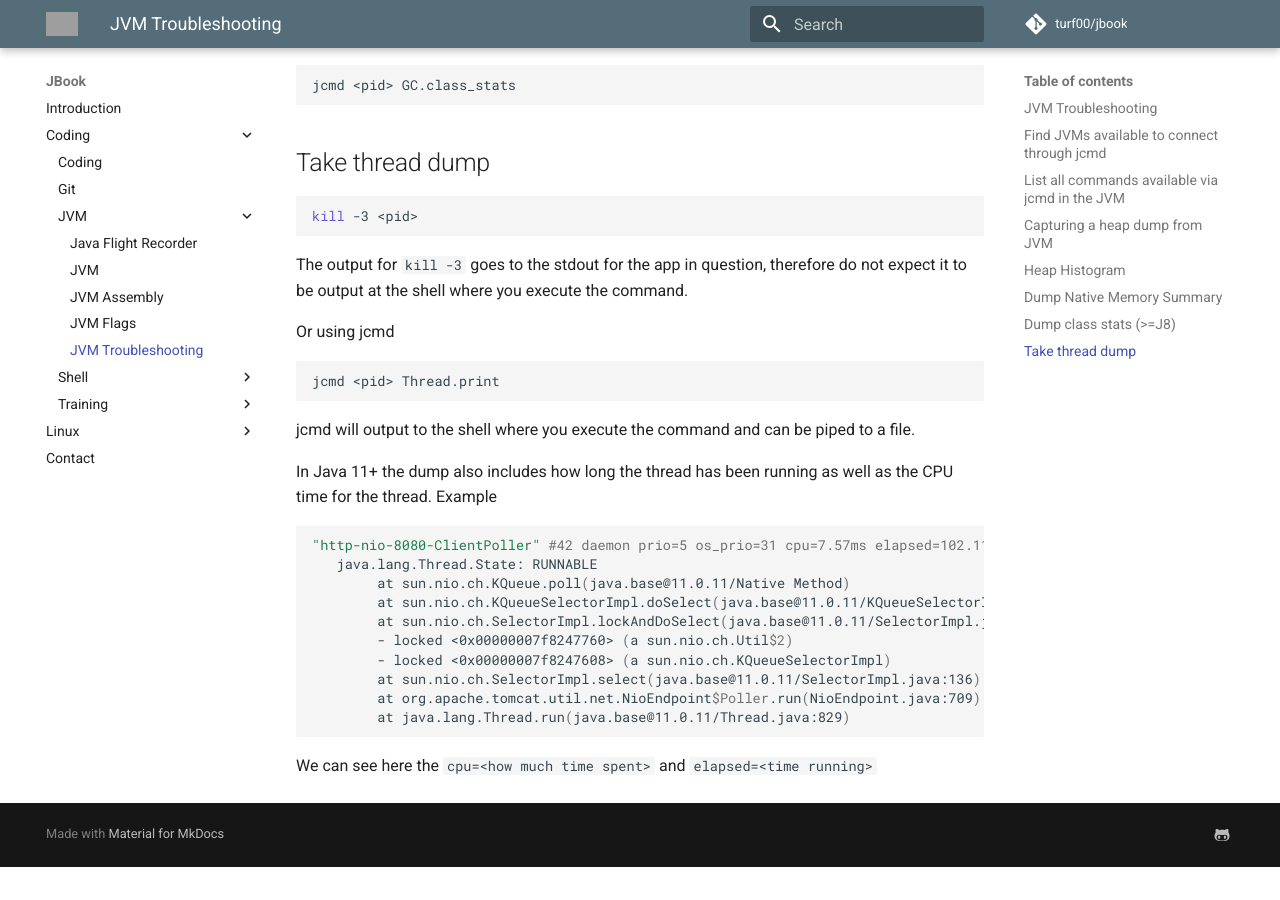
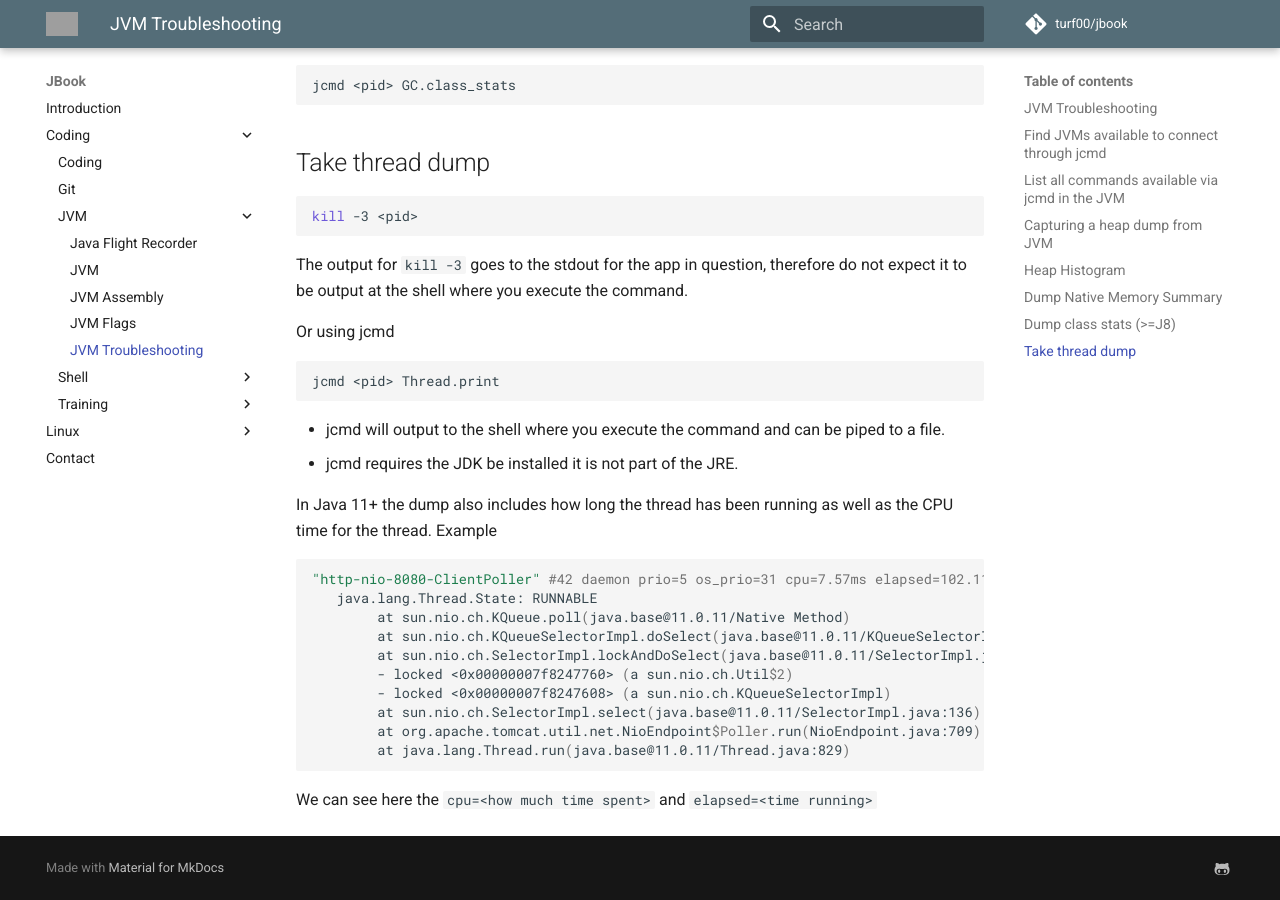
Before and after one commit to turf00/jbook, an MkDocs documentation site: the page built from docs/coding/jvm/jvm-troubleshooting.md, in a window 1280 px wide and 900 px high, scrolled down 1878 px. Built offline with MkDocs 1.6.1 and Material for MkDocs 9.7.7, drawn with Linux system fonts in a browser that asks for light colours; comment, search, counter and statistics services are not loaded; before the commit the page ends 2745 px from its top, so only the background shows below that; grey boxes are pictures that could not be loaded.

Commit message:
More info

````diff
--- a/docs/coding/jvm/jvm-troubleshooting.md
+++ b/docs/coding/jvm/jvm-troubleshooting.md
@@ -101,7 +101,8 @@ Or using jcmd
 jcmd <pid> Thread.print
 ```
 
-jcmd will output to the shell where you execute the command and can be piped to a file.
++ jcmd will output to the shell where you execute the command and can be piped to a file.
++ jcmd requires the JDK be installed it is not part of the JRE.
 
 In Java 11+ the dump also includes how long the thread has been running as well as the CPU time for the thread.
 Example
````
